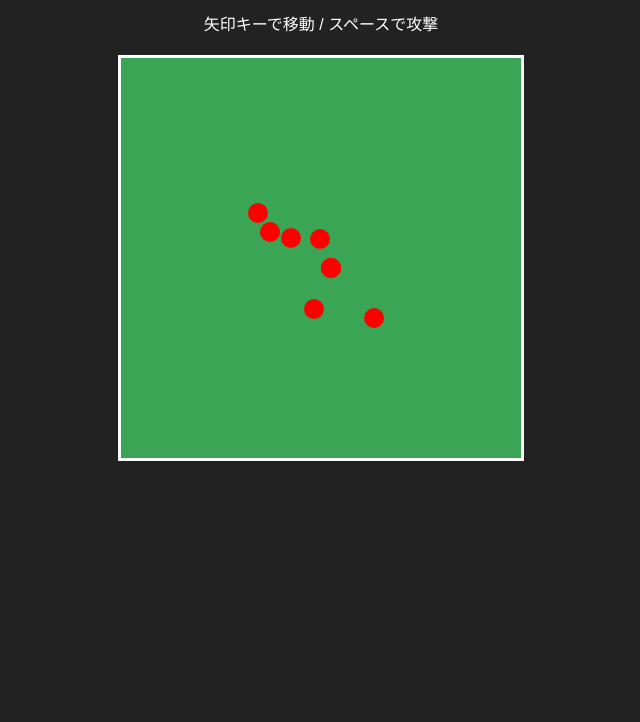
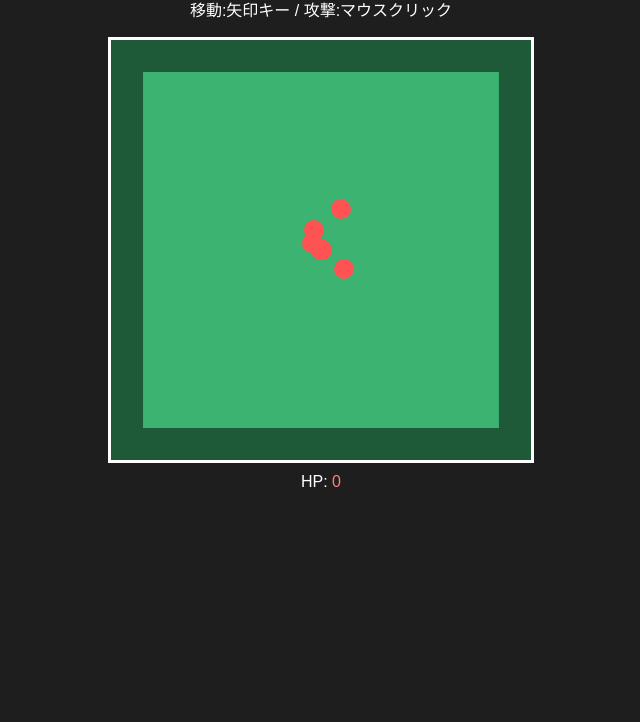
Before and after one commit to erizaverou/game, a plain HTML site: page index.html in a window 1280 px wide. Shown: the part 78-800 px from the top of the page, without its empty margins (319-959 px from the left). Drawn offline with Linux system fonts and the light colour scheme.

Commit message:
Update index.html

```diff
--- a/index.html
+++ b/index.html
@@ -2,159 +2,130 @@
 <html lang="ja">
 <head>
 <meta charset="UTF-8">
-<title>ブロスタ風バトロワ</title>
+<title>ブロスタ風バトロワ（強化版）</title>
 <style>
-body {
-  margin: 0;
-  background: #222;
-  color: white;
-  font-family: sans-serif;
-  text-align: center;
-}
-
-#game {
-  position: relative;
-  margin: 20px auto;
-  width: 400px;
-  height: 400px;
-  background: #3aa655;
-  border: 3px solid white;
-  overflow: hidden;
-}
-
-.player, .enemy {
-  position: absolute;
-  width: 20px;
-  height: 20px;
-  border-radius: 50%;
-}
-
-.player {
-  background: cyan;
-}
-
-.enemy {
-  background: red;
-}
-
-.bullet {
-  position: absolute;
-  width: 5px;
-  height: 5px;
-  background: yellow;
-  border-radius: 50%;
-}
+body { margin:0; background:#1e1e1e; color:white; font-family:sans-serif; text-align:center; }
+#game { position:relative; margin:10px auto; width:420px; height:420px; background:#3cb371; border:3px solid #fff; overflow:hidden; }
+.player,.enemy { position:absolute; width:20px; height:20px; border-radius:50%; }
+.player { background:#00e5ff; }
+.enemy { background:#ff5252; }
+.bullet { position:absolute; width:6px; height:6px; background:yellow; border-radius:50%; }
+#ui { margin-top:5px; }
+#hp { color:#ff8080; }
 </style>
 </head>
 <body>
-
-<h1>ブロスタ風バトロワ（簡易）</h1>
-<p>矢印キーで移動 / スペースで攻撃</p>
-
+<h2>ブロスタ風バトロワ（強化版）</h2>
+<p>移動:矢印キー / 攻撃:マウスクリック</p>
 <div id="game"></div>
-
+<div id="ui">HP: <span id="hp">100</span></div>
 <script>
 const game = document.getElementById("game");
+const hpText = document.getElementById("hp");
 
-let player = { x: 200, y: 200, el: null };
+let player = { x:200, y:200, hp:100, el:null };
 let enemies = [];
 let bullets = [];
+let circleRadius = 200;
 
-function createPlayer() {
-  const el = document.createElement("div");
-  el.className = "player";
-  game.appendChild(el);
-  player.el = el;
+function createPlayer(){
+  let el=document.createElement("div"); el.className="player";
+  game.appendChild(el); player.el=el;
 }
 
-function createEnemies() {
-  for (let i = 0; i < 10; i++) {
-    const el = document.createElement("div");
-    el.className = "enemy";
-    let enemy = {
-      x: Math.random() * 380,
-      y: Math.random() * 380,
-      el: el
-    };
-    enemies.push(enemy);
+function createEnemies(){
+  for(let i=0;i<10;i++){
+    let el=document.createElement("div"); el.className="enemy";
+    let type=i%3;
+    enemies.push({
+      x:Math.random()*380,
+      y:Math.random()*380,
+      speed:0.3+Math.random()*0.7,
+      hp:20+type*10,
+      el
+    });
     game.appendChild(el);
   }
 }
 
-function update() {
-  player.el.style.left = player.x + "px";
-  player.el.style.top = player.y + "px";
+function shoot(mx,my){
+  let angle=Math.atan2(my-player.y, mx-player.x);
+  let el=document.createElement("div"); el.className="bullet";
+  game.appendChild(el);
+  bullets.push({ x:player.x, y:player.y, dx:Math.cos(angle)*5, dy:Math.sin(angle)*5, el });
+}
 
-  enemies.forEach(e => {
-    e.el.style.left = e.x + "px";
-    e.el.style.top = e.y + "px";
+function update(){
+  // 安全地帯縮小
+  circleRadius -= 0.02;
 
-    // プレイヤーに近づく
-    let dx = player.x - e.x;
-    let dy = player.y - e.y;
-    let dist = Math.sqrt(dx*dx + dy*dy);
-    e.x += dx / dist * 0.5;
-    e.y += dy / dist * 0.5;
+  player.el.style.left=player.x+"px";
+  player.el.style.top=player.y+"px";
+
+  // 円外ダメージ
+  let cx=210, cy=210;
+  let dist=Math.hypot(player.x-cx, player.y-cy);
+  if(dist>circleRadius) player.hp-=0.1;
+
+  enemies.forEach((e,ei)=>{
+    e.el.style.left=e.x+"px";
+    e.el.style.top=e.y+"px";
+
+    let dx=player.x-e.x, dy=player.y-e.y;
+    let d=Math.hypot(dx,dy);
+    e.x+=dx/d*e.speed;
+    e.y+=dy/d*e.speed;
+
+    // 接触ダメージ
+    if(d<15) player.hp-=0.3;
+
+    if(e.hp<=0){ game.removeChild(e.el); enemies.splice(ei,1); }
   });
 
-  bullets.forEach((b, i) => {
-    b.x += b.dx;
-    b.y += b.dy;
-    b.el.style.left = b.x + "px";
-    b.el.style.top = b.y + "px";
+  bullets.forEach((b,bi)=>{
+    b.x+=b.dx; b.y+=b.dy;
+    b.el.style.left=b.x+"px";
+    b.el.style.top=b.y+"px";
 
-    // 敵に当たる判定
-    enemies.forEach((e, ei) => {
-      let dx = b.x - e.x;
-      let dy = b.y - e.y;
-      if (Math.sqrt(dx*dx + dy*dy) < 10) {
-        game.removeChild(e.el);
-        enemies.splice(ei, 1);
-      }
+    enemies.forEach(e=>{
+      let d=Math.hypot(b.x-e.x,b.y-e.y);
+      if(d<10){ e.hp-=10; }
     });
 
-    // 画面外
-    if (b.x < 0 || b.x > 400 || b.y < 0 || b.y > 400) {
+    if(b.x<0||b.x>420||b.y<0||b.y>420){
       game.removeChild(b.el);
-      bullets.splice(i, 1);
+      bullets.splice(bi,1);
     }
   });
 
+  hpText.textContent=Math.max(0,Math.floor(player.hp));
+
+  if(player.hp<=0){ alert("ゲームオーバー"); location.reload(); }
+  if(enemies.length===0){ alert("勝利！"); location.reload(); }
+
+  drawCircle();
   requestAnimationFrame(update);
 }
 
-// 操作
-window.addEventListener("keydown", e => {
-  if (e.key === "ArrowUp") player.y -= 5;
-  if (e.key === "ArrowDown") player.y += 5;
-  if (e.key === "ArrowLeft") player.x -= 5;
-  if (e.key === "ArrowRight") player.x += 5;
+function drawCircle(){
+  game.style.boxShadow=`inset 0 0 0 ${420-circleRadius*2}px rgba(0,0,0,0.5)`;
+}
 
-  if (e.key === " ") {
-    shoot();
-  }
+window.addEventListener("keydown",e=>{
+  if(e.key==="ArrowUp") player.y-=5;
+  if(e.key==="ArrowDown") player.y+=5;
+  if(e.key==="ArrowLeft") player.x-=5;
+  if(e.key==="ArrowRight") player.x+=5;
 });
 
-function shoot() {
-  const el = document.createElement("div");
-  el.className = "bullet";
-  game.appendChild(el);
-
-  let bullet = {
-    x: player.x,
-    y: player.y,
-    dx: 0,
-    dy: -5,
-    el: el
-  };
-
-  bullets.push(bullet);
-}
+game.addEventListener("click",e=>{
+  const rect=game.getBoundingClientRect();
+  shoot(e.clientX-rect.left, e.clientY-rect.top);
+});
 
 createPlayer();
 createEnemies();
 update();
 </script>
-
 </body>
 </html>
```
